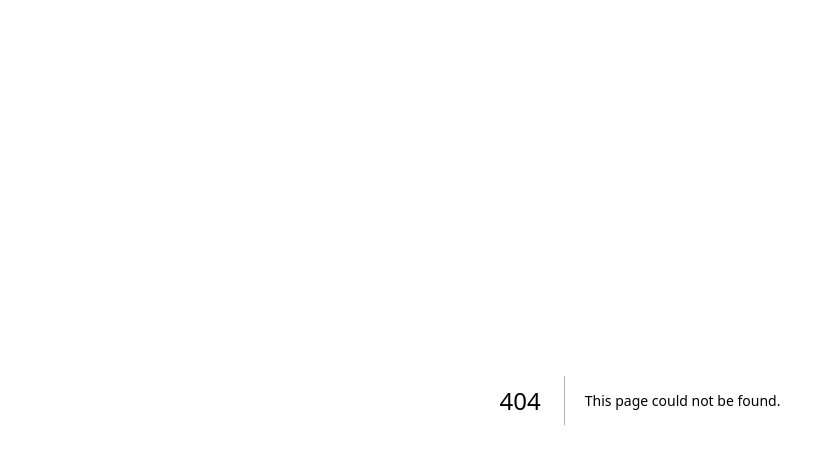
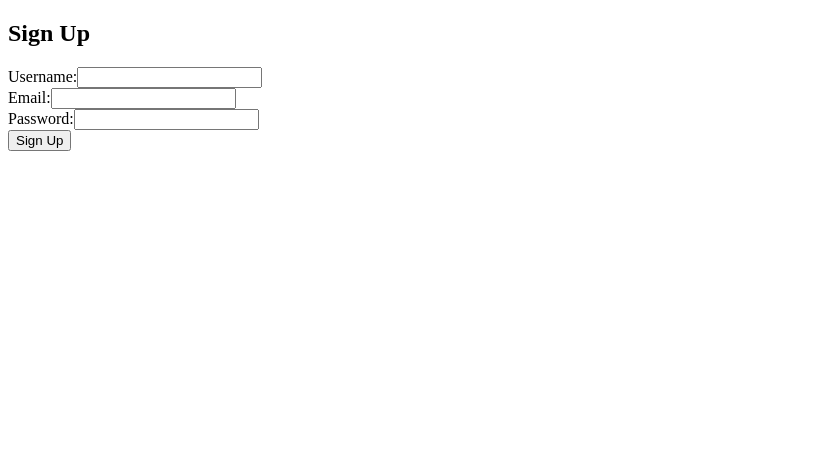
Before and after one commit to mwiks-dev/Nextjs-ATS, a Next.js app: page /signUpForm in a window 1280 px wide. Before the commit this address had no page. Shown: the top 464 px of the page, without its empty margins (0-835 px from the left). Built offline with nearby package versions, Linux system fonts and the light colour scheme.

Commit message:
Write logic for signup that hashes password and saves user to db

```diff
--- a/package.json
+++ b/package.json
@@ -12,6 +12,7 @@
     "africastalking": "^0.6.2",
     "autoprefixer": "10.4.14",
     "axios": "^1.4.0",
+    "bcrypt": "^5.1.0",
     "eslint": "8.42.0",
     "eslint-config-next": "13.4.4",
     "jsonwebtoken": "^9.0.0",
--- a/pages/_app.js
+++ b/pages/_app.js
@@ -1,10 +1,8 @@
-import { SessionProvider } from 'next-auth/react';
-
+// import { SessionProvider } from 'next-auth/react';
+import SignUp from "./signUpForm";
 function MyApp({ Component, pageProps }) {
   return (
-    <SessionProvider session={pageProps.session}>
-      <Component {...pageProps} />
-    </SessionProvider>
+    <SignUp/>
   );
 }
 
--- /dev/null
+++ b/pages/signUpForm.js
@@ -0,0 +1,77 @@
+import { useState } from "react";
+
+export default function SignUp(){
+    const [username, setUsername] = useState('')
+    const [email, setEmail] = useState('')
+    const [password, setPassword] = useState('')
+    // const [password2, setPassword2] = useState('')
+    const [error, setError] = useState('');
+
+    const handleSubmit = async (e) => {
+        e.preventDefault();
+
+        const response = await fetch('/api/auth/signup', {
+            method: 'POST',
+            headers: {
+                'Content-Type': 'application/json',
+            },
+            body: JSON.stringify({username, email, password}),
+        });
+        const data = await response.json();
+
+        if (response.ok) {
+          console.log('User created successfully',data)
+        } else if (response.status == 400) {
+          alert('A user with that email already exists')
+        } else if (response.status == 401) {
+          alert('Passwords do not match')
+        } else {
+          setError(data.message);
+        }
+    }
+    return (
+        <div>
+          <h2>Sign Up</h2>
+          {error && <p>{error}</p>}
+          <form onSubmit={handleSubmit}>
+          <div>
+              <label>Username:</label>
+              <input
+                type="text"
+                value={username}
+                onChange={(e) => setUsername(e.target.value)}
+                required
+              />
+            </div>
+            <div>
+              <label>Email:</label>
+              <input
+                type="email"
+                value={email}
+                onChange={(e) => setEmail(e.target.value)}
+                required
+              />
+            </div>
+            <div>
+              <label>Password:</label>
+              <input
+                type="password"
+                value={password}
+                onChange={(e) => setPassword(e.target.value)}
+                required
+              />
+            </div>
+            {/* <div>
+              <label>Confirm Password:</label>
+              <input
+                type="password"
+                value={password2}
+                onChange={(e) => setPassword2(e.target.value)}
+                required
+              />
+            </div> */}
+            <button type="submit">Sign Up</button>
+          </form>
+        </div>
+      );
+};
```
Also changed, not shown: pages/api/auth/signup.js (added, +44 -0 lines), 1 other file (tests, documents, lock files or other folders).
